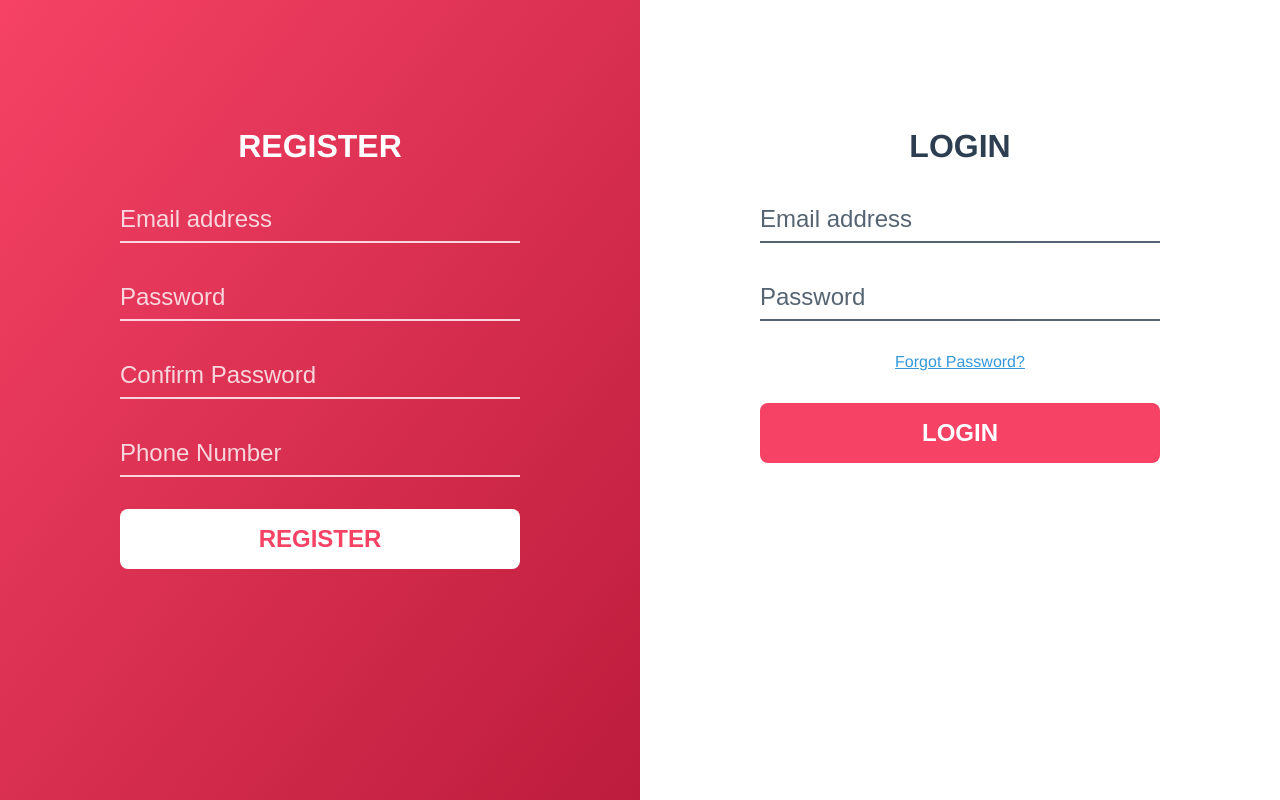
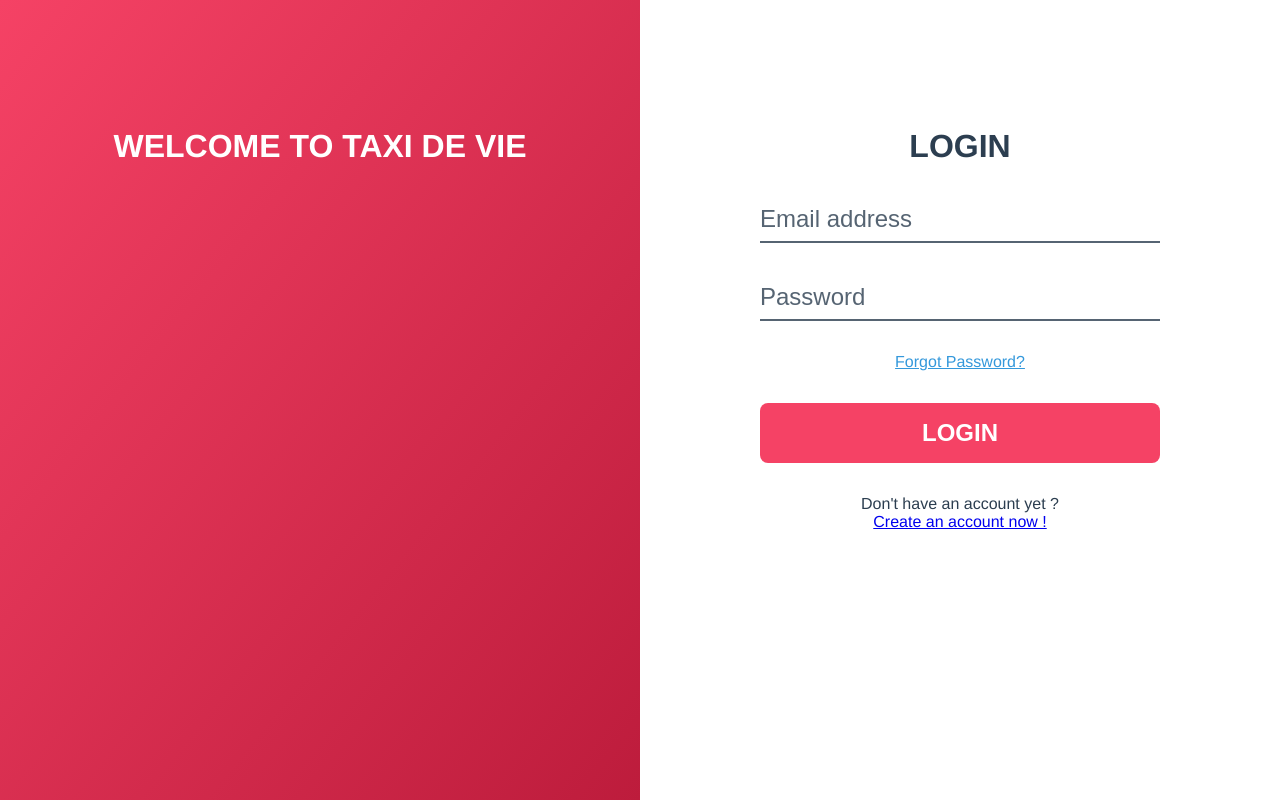
Before and after one commit to MoncefBnk/TaxiDeVIe, a Vue app: page /login in a window 1280 px wide. Built offline with nearby package versions, Linux system fonts and the light colour scheme; no server answers.

Commit message:
frontend updates

```diff
--- /dev/null
+++ b/src/components/LoginPage.vue
@@ -0,0 +1,146 @@
+<template>
+	<main class="login">
+		<section class="forms">
+			<form class="register" @submit.prevent="register">
+				<h2>Welcome to Taxi de vie</h2>
+				<p v-if="passwordsDoNotMatch">Passwords do not match!</p>
+			</form>
+
+			<form class="login" @submit.prevent="login">
+				<h2>Login</h2>
+				<input type="email" placeholder="Email address" v-model="login_form.email" />
+				<input type="password" placeholder="Password" v-model="login_form.password" />
+				<router-link to="/forgot-password" class="forgot-password-link">Forgot Password?</router-link>
+				<input type="submit" value="Login" />
+				<p>Don't have an account yet ?</p>
+				<router-link to="/register" class="register">Create an account now !</router-link>
+			</form>
+		</section>
+	</main>
+</template>
+
+<script>
+import { ref } from 'vue';
+import { useStore } from 'vuex';
+
+export default {
+	setup() {
+		const login_form = ref({});
+		const register_form = ref({});
+		const store = useStore();
+		const passwordsDoNotMatch = ref(false);
+
+		const login = () => {
+			store.dispatch('login', login_form.value);
+		};
+
+		const register = () => {
+			if (register_form.value.password === register_form.value.confirmPassword) {
+				passwordsDoNotMatch.value = false;
+				store.dispatch('register', register_form.value);
+			} else {
+				passwordsDoNotMatch.value = true;
+			}
+		};
+
+		return {
+			login_form,
+			register_form,
+			login,
+			register,
+			passwordsDoNotMatch,
+		};
+	},
+};
+</script>
+
+<style>
+.forms {
+	display: flex;
+	min-height: 100vh;
+}
+
+form {
+	flex: 1 1 0%;
+	padding: 8rem 1rem 1rem;
+}
+
+form.register {
+	color: #FFF;
+	background-color: rgb(245, 66, 101);
+	background-image: linear-gradient(to bottom right,
+			rgb(245, 66, 101) 0%,
+			rgb(189, 28, 60) 100%);
+}
+
+h2 {
+	font-size: 2rem;
+	text-transform: uppercase;
+	margin-bottom: 2rem;
+}
+
+input {
+	appearance: none;
+	border: none;
+	outline: none;
+	background: none;
+
+	display: block;
+	width: 100%;
+	max-width: 400px;
+	margin: 0 auto;
+	font-size: 1.5rem;
+	margin-bottom: 2rem;
+	padding: 0.5rem 0rem;
+}
+
+input:not([type="submit"]) {
+	opacity: 0.8;
+	transition: 0.4s;
+}
+
+input:focus:not([type="submit"]) {
+	opacity: 1;
+}
+
+input::placeholder {
+	color: inherit;
+}
+
+form.register input:not([type="submit"]) {
+	color: #FFF;
+	border-bottom: 2px solid #FFF;
+}
+
+form.login input:not([type="submit"]) {
+	color: #2c3e50;
+	border-bottom: 2px solid #2c3e50;
+}
+
+form.login input[type="submit"] {
+	background-color: rgb(245, 66, 101);
+	color: #FFF;
+	font-weight: 700;
+	padding: 1rem 2rem;
+	border-radius: 0.5rem;
+	cursor: pointer;
+	text-transform: uppercase;
+}
+
+form.register input[type="submit"] {
+	background-color: #FFF;
+	color: rgb(245, 66, 101);
+	font-weight: 700;
+	padding: 1rem 2rem;
+	border-radius: 0.5rem;
+	cursor: pointer;
+	text-transform: uppercase;
+}
+.forgot-password-link {
+	color: #3498db;
+	text-decoration: underline;
+	cursor: pointer;
+	margin-bottom: 2rem;
+	display: block;
+  }
+</style>
--- /dev/null
+++ b/src/components/RegisterPage.vue
@@ -0,0 +1,142 @@
+<template>
+	<main class="login">
+		<section class="forms">
+			<form class="register" @submit.prevent="register">
+				<h2>Register</h2>
+				<input type="email" placeholder="Email address" v-model="register_form.email" />
+				<input type="password" placeholder="Password" v-model="register_form.password" />
+				<input type="password" placeholder="Confirm Password" v-model="register_form.confirmPassword" />
+				<input type="phoneNumber" placeholder="Phone Number " v-model="register_form.phoneNumber" />
+				<input type="submit" value="Register" />
+        <p>Already have an account ?</p>
+        <router-link to="login" class="login-link">Login here !</router-link>
+				<p v-if="passwordsDoNotMatch">Passwords do not match!</p>
+			</form>
+
+      <form class="login">
+				<h2>Welcome to Taxi de vie</h2>
+			</form>
+
+		</section>
+	</main>
+</template>
+
+<script>
+import { ref } from 'vue';
+import { useStore } from 'vuex';
+
+export default {
+	setup() {
+
+		const register_form = ref({});
+		const store = useStore();
+		const passwordsDoNotMatch = ref(false);
+
+		const register = () => {
+			if (register_form.value.password === register_form.value.confirmPassword) {
+				passwordsDoNotMatch.value = false;
+				store.dispatch('register', register_form.value);
+			} else {
+				passwordsDoNotMatch.value = true;
+			}
+		};
+
+		return {
+			register_form,
+			register,
+			passwordsDoNotMatch,
+		};
+	},
+};
+</script>
+
+<style>
+.forms {
+	display: flex;
+	min-height: 100vh;
+}
+
+form {
+	flex: 1 1 0%;
+	padding: 8rem 1rem 1rem;
+}
+
+form.register {
+	color: #FFF;
+	background-color: rgb(245, 66, 101);
+	background-image: linear-gradient(to bottom right,
+			rgb(245, 66, 101) 0%,
+			rgb(189, 28, 60) 100%);
+}
+
+h2 {
+	font-size: 2rem;
+	text-transform: uppercase;
+	margin-bottom: 2rem;
+}
+
+input {
+	appearance: none;
+	border: none;
+	outline: none;
+	background: none;
+
+	display: block;
+	width: 100%;
+	max-width: 400px;
+	margin: 0 auto;
+	font-size: 1.5rem;
+	margin-bottom: 2rem;
+	padding: 0.5rem 0rem;
+}
+
+input:not([type="submit"]) {
+	opacity: 0.8;
+	transition: 0.4s;
+}
+
+input:focus:not([type="submit"]) {
+	opacity: 1;
+}
+
+input::placeholder {
+	color: inherit;
+}
+
+form.register input:not([type="submit"]) {
+	color: #FFF;
+	border-bottom: 2px solid #FFF;
+}
+
+form.login input:not([type="submit"]) {
+	color: #2c3e50;
+	border-bottom: 2px solid #2c3e50;
+}
+
+form.login input[type="submit"] {
+	background-color: rgb(245, 66, 101);
+	color: #FFF;
+	font-weight: 700;
+	padding: 1rem 2rem;
+	border-radius: 0.5rem;
+	cursor: pointer;
+	text-transform: uppercase;
+}
+
+form.register input[type="submit"] {
+	background-color: #FFF;
+	color: rgb(245, 66, 101);
+	font-weight: 700;
+	padding: 1rem 2rem;
+	border-radius: 0.5rem;
+	cursor: pointer;
+	text-transform: uppercase;
+}
+.forgot-password-link {
+	color: #3498db;
+	text-decoration: underline;
+	cursor: pointer;
+	margin-bottom: 2rem;
+	display: block;
+  }
+</style>
--- a/src/router/index.js
+++ b/src/router/index.js
@@ -2,12 +2,24 @@ import { createRouter, createWebHistory } from 'vue-router'
 import HomeView from '../views/HomeView.vue'
 import { auth } from '../firebase'
 import ForgotPasswordView from '@/views/ForgotPasswordView.vue';
+import LoginPage from '../components/LoginPage.vue';
+import RegisterPage from '../components/RegisterPage.vue';
 
 
 const routes = [
   {
+    path: '/login',
+    name:'Login',
+    component: LoginPage
+  },
+  {
+    path: '/register',
+    name:'Register',
+    component: RegisterPage
+  },
+  {
     path: '/',
-    name: 'home',
+    name: 'Home',
     component: HomeView,
     meta: {
       requiresAuth: true
@@ -15,18 +27,14 @@ const routes = [
   },
   {
     path: '/about',
-    name: 'about',
+    name: 'About',
 
     component: () => import('../views/AboutView.vue'),
     meta: {
       requiresAuth: true
     }
   },
-  {
-    path: '/login',
-    name: 'Login',
-    component: () => import ('../views/LoginView.vue'),
-  },
+
   { path: '/forgot-password',
     name:'ForgotPassword',
     component: ForgotPasswordView },
@@ -39,12 +47,12 @@ const router = createRouter({
 })
 
 router.beforeEach((to, from, next) => {
-  if(to.path == '/login' && auth.currentUser){
+  if(to.path == '/Login' && auth.currentUser){
     next('/')
     return;
   }
   if (to.matched.some(record => record.meta.requiresAuth) && !auth.currentUser){
-    next('/login')
+    next('/Login')
     return;
   }
   next();
```
Also changed, not shown: src/components/TrajetComponenets.vue (added, +8 -0 lines), src/views/ForgotPasswordView.vue (+4 -5 lines), src/views/TrajetView.vue (added, +8 -0 lines), 1 other file (tests, documents, lock files or other folders).
